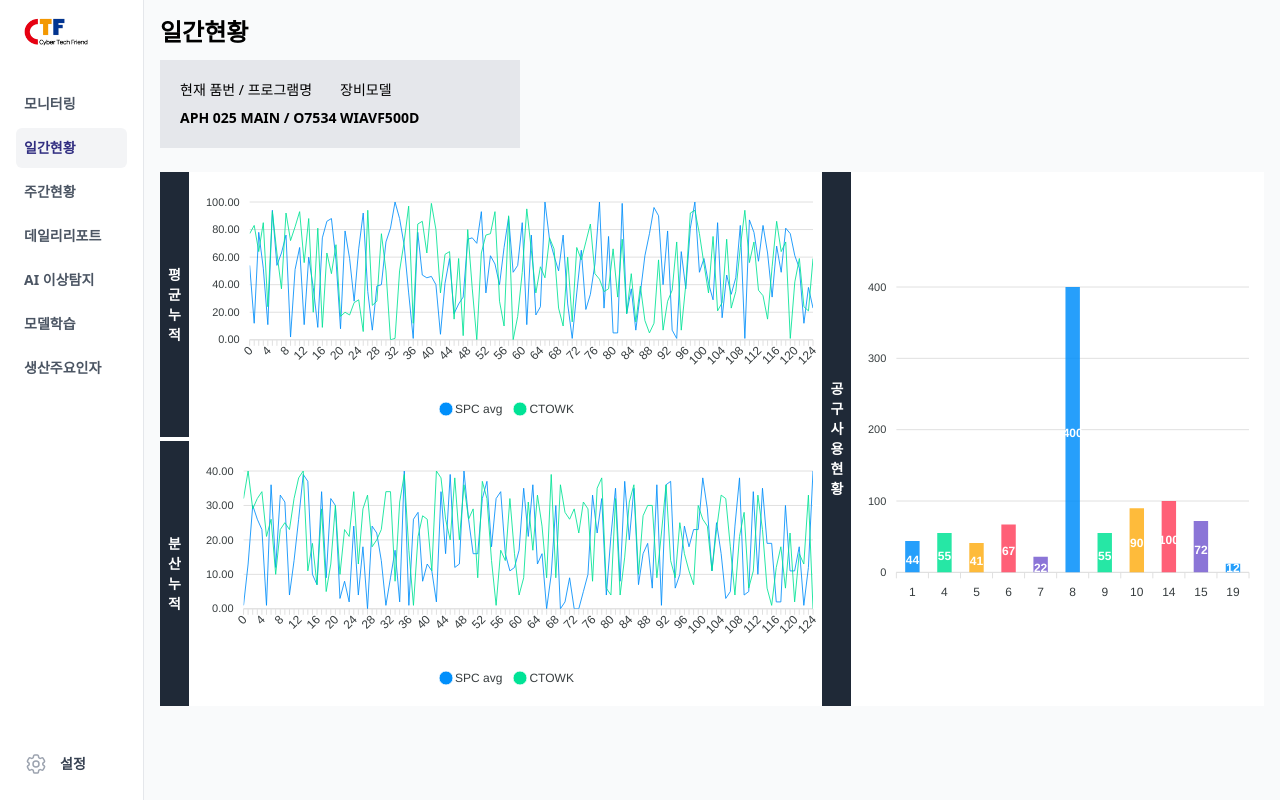
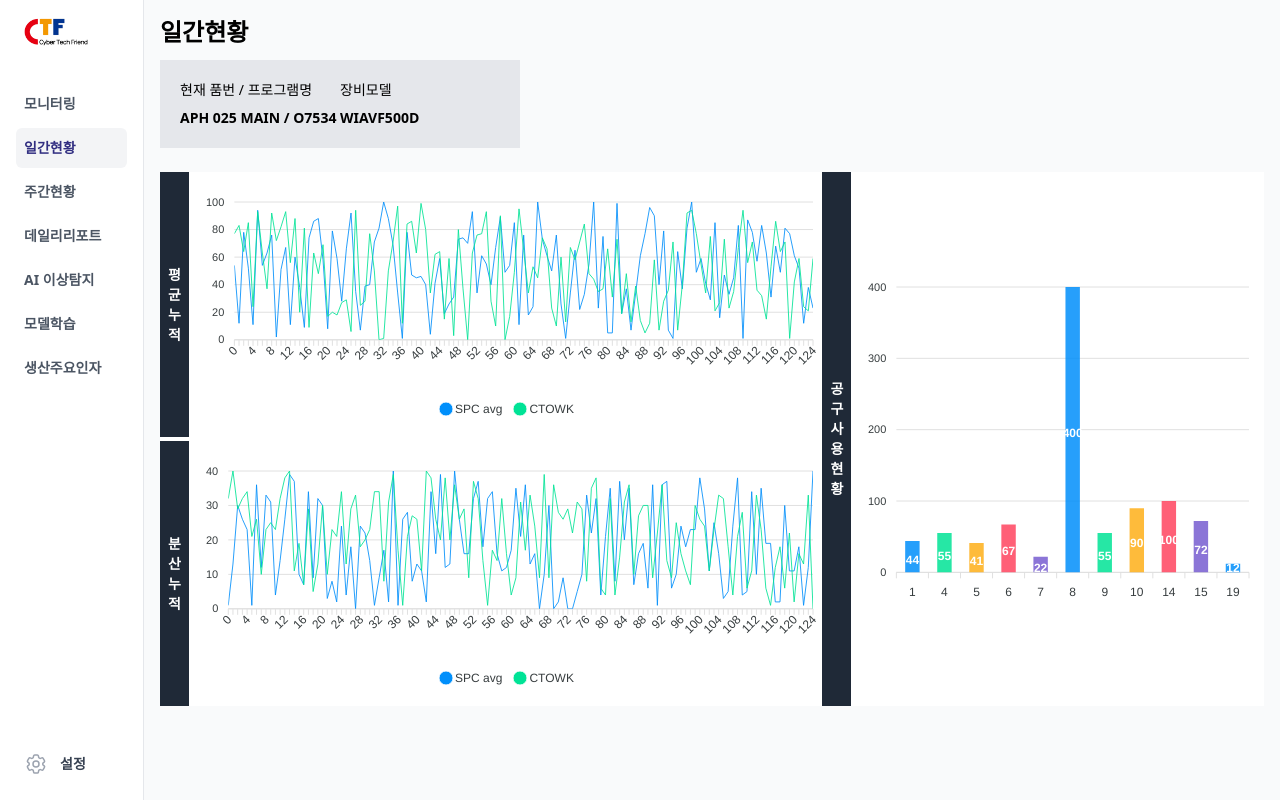
Before and after one commit to jspark2000/cnc-dashboard, a React (Create React App) app in the folder apps/web/: page /daily-status in a window 1280 px wide. Built offline with nearby package versions, Linux system fonts and the light colour scheme.

Commit message:
Resolve error

```diff
--- a/apps/web/src/components/common/charts/LineChart.tsx
+++ b/apps/web/src/components/common/charts/LineChart.tsx
@@ -100,13 +100,6 @@ const LineChart = ({
                   }
                 ]
               : []
-          },
-          yaxis: {
-            labels: {
-              formatter: function(val: number): string {
-                return (val.toFixed(2)).toString();
-              }
-            }
           }
         }}
       />
```
